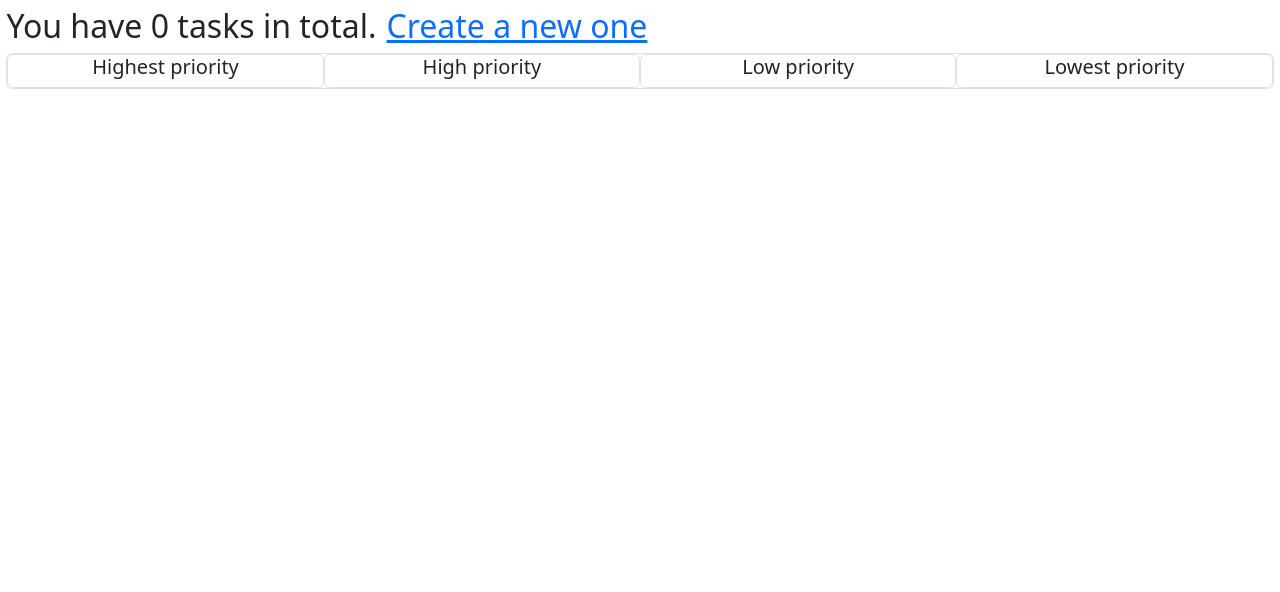
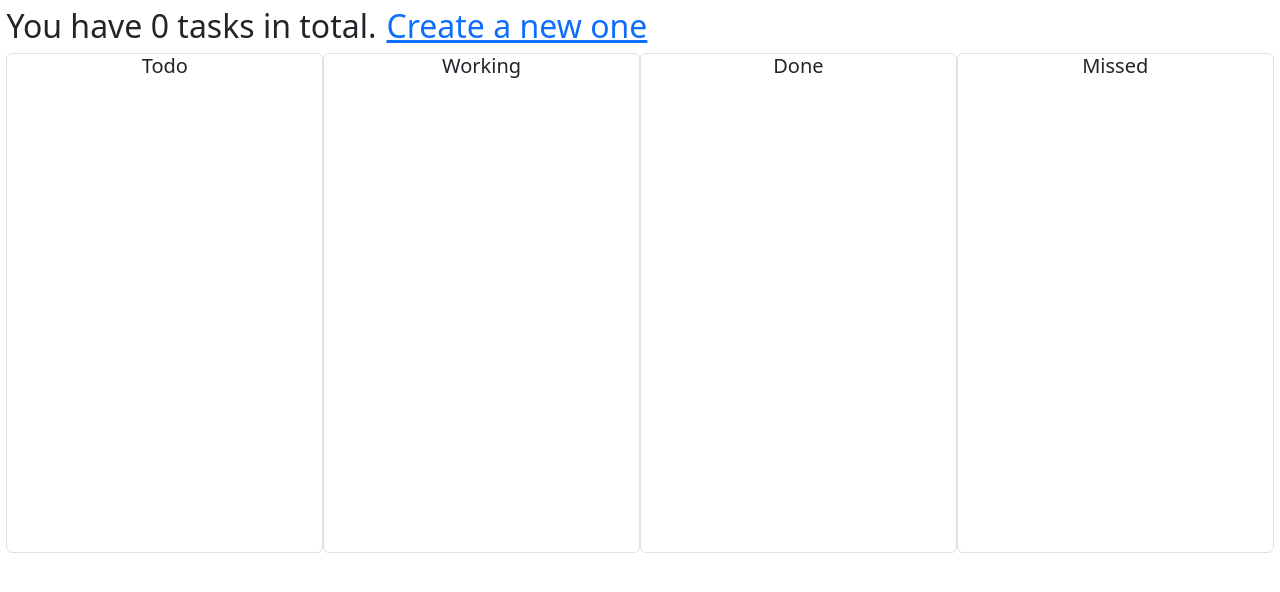
Before and after one commit to fyryrfdhdgrtyc/inakettle, a PHP site: page / in a window 1280 px wide. Shown: the part 62-654 px from the top of the page. Run offline with PHP 8.4, Linux system fonts and the light colour scheme; the visitor is signed in with stand-in values (Sample User, id 1); data comes from the database, SQL or seed files in the repository; both versions use the stored data as it was after the commit.

Commit message:
Изменена логика отображения задач, изменено переключение статуса

```diff
--- a/index.php
+++ b/index.php
@@ -22,17 +22,17 @@ error_reporting(E_ALL);
     $taskscount = $taskscountquery->execute();
     $tcount = $taskscount->fetchArray(SQLITE3_ASSOC);
 
-    $tasksinfoquery = $db->prepare("select id, name, description, status, createdat, priority, tuid, deadline from Task where tuid = :uid");
+    $tasksinfoquery = $db->prepare("select id, name, description, status, createdat, priority, tuid, deadline from Task where tuid = :uid order by priority desc");
     $tasksinfoquery->bindValue(":uid", $uid, SQLITE3_INTEGER);
 
     $tasksinforaw = $tasksinfoquery->execute();
 
     $time = (int)date('H');
 
-    $statuschangequery = $db->prepare('update Task set status = "missed" where id = :id');
+    $statuschangequery = $db->prepare('update Task set status = 4 where id = :id');
 
     while ($task = $tasksinforaw->fetchArray(SQLITE3_ASSOC)):
-        if (date($task['deadline']) < date("Y-m-d") && $task['status'] != "done"){
+        if (date($task['deadline']) < date("Y-m-d") && $task['status'] != 3){
             $statuschangequery->bindValue(":id", $task["id"], SQLITE3_INTEGER);
             $statuschangequery->execute();
         }
@@ -47,6 +47,8 @@ error_reporting(E_ALL);
     <meta charset="UTF-8">
     <meta name="viewport" content="width=device-width, initial-scale=1.0">
     <link href="https://cdn.jsdelivr.net/npm/bootstrap@5.3.8/dist/css/bootstrap.min.css" rel="stylesheet" integrity="sha384-sRIl4kxILFvY47J16cr9ZwB07vP4J8+LH7qKQnuqkuIAvNWLzeN8tE5YBujZqJLB" crossorigin="anonymous">
+    <link rel="stylesheet" href="https://cdnjs.cloudflare.com/ajax/libs/font-awesome/7.3.1/css/all.min.css">
+
     <title>Your tasks</title>
 </head>
 <body>
@@ -108,7 +110,7 @@ error_reporting(E_ALL);
                                     <div class="d-flex justify-content-between">
                                         <label for="range1" class="form-label">Priority</label>
                                         <div class="form-range">
-                                        <input type="range" class="form-range-input" id="range1" min="1" max="4" step="1" name="priority" valuekkk="1">
+                                        <input type="range" class="form-range-input" id="range1" min="1" max="3" step="1" name="priority" value="3">
                                         </div>
                                     </div>
 
@@ -126,29 +128,38 @@ error_reporting(E_ALL);
     </div>
 
 
-    <div class="border rounded d-flex" >
-        <div class="border rounded d-flex flex-column align-items-center" style="width: 25%;" ><h5 style="text-align: center;">Highest priority</h5>
+    <div class="d-flex justify-content-center">
+        <div class="border rounded d-flex flex-column align-items-center" style="width: 25%; min-height: 500px" data-status="todo"><h5 style="text-align: center;">Todo</h5>
             <?php
 
                 while ($task = $tasksinforaw->fetchArray(SQLITE3_ASSOC)):
                 ?>
-                <?php if($task['priority'] == 4):?>
-                    <div class="card" style="margin: 2%; width: 98%">
+                <?php
+                if($task['status'] == 1):?>
+                    <div class="card" style="margin: 2%; width: 98%" draggable="true"  data-id="<?php echo htmlspecialchars($task['id']); ?>" style="margin: 2%; width: 96%; cursor: grab;">
                         <div class="card-body">
 
                             <div class="d-flex align-items-center" style="gap: 5px;">
                                 <h3 class="card-title text-truncate d-block"><?php echo $task['name']?></h3>
-                                <span class="badge <?php  if($task['status'] == 'todo'){echo "badge text-bg-primary";}elseif($task['status'] == 'done'){echo "badge text-bg-success";}elseif($task['status'] == 'missed'){echo "badge text-bg-danger";}?>"><?php echo $task['status']?></span>
+                                <span class="badge <?php  if($task['priority'] == 1){echo "badge text-bg-primary";}elseif($task['priority'] == 2){echo "badge text-bg-success";}elseif($task['priority'] == 3){echo "badge text-bg-danger";}?>"><?php if($task['priority'] == 1){echo "low";} elseif($task['priority'] == 2){echo "medium";} elseif($task['priority'] == 3){echo "high";}?></span>
 
 
                             </div>
                             <p class="card-subtitle" style="color: grey"><?php echo "since ",  $task['createdat']?></p>
                             <p class="card-subtitle" style="color: grey"><?php echo "until ", htmlspecialchars((string)$task['deadline']); ?></p>
                             <p class="card-text"><?php echo $task['description']?></p>
-                            <div class="btn-group justify-content-between" style="width: 100%">
+                            <div class="d-flex justify-content-between align-items-center" style="width: 100%">
                                 <form action="removetask.php" method="post"><button type="submit" class="nav-link active" name="tid" value=<?php echo htmlspecialchars($task['id']); ?> style="color: red;">remove</button></form>
-                                <form action="statuschange.php" method="post"><button type="submit" class="nav-link active" name="tid" value=<?php echo htmlspecialchars($task['id']); ?> style="color: <?php  if($task['status'] == 'todo'){echo "green";}elseif($task['status'] == 'done'){echo "rgb(0, 137, 255)";}?>">toggle</button></form>
+                                <form action="statuschange.php" method="post">
+                                    <div class="rounded-pill btn-group" role="group">
+                                        <input type="hidden" name="tid" value="<?php echo $task['id']?>">
+                                        <button type="submit" class="btn btn-outline-primary rounded-start" name="action" value="down"><i class="fa fa-arrow-left" aria-hidden="true"></i></button>
+                                        <button type="submit" class="btn btn-outline-primary roundad-end" name="action" value="up"><i class="fa fa-arrow-right" aria-hidden="true"></i></button>
+                                    </div>
+                                </form>
                             </div>
+
+
 
                         </div>
                 </div>
@@ -156,28 +167,37 @@ error_reporting(E_ALL);
             <?php endwhile; ?>
         </div>
 
-                <div class="border rounded d-flex flex-column align-items-center" style="width: 25%;" ><h5 style="text-align: center;">High priority</h5>
+         <div class="border rounded d-flex flex-column align-items-center" style="width: 25%; height = 100%;" ><h5 style="text-align: center;">Working</h5>
             <?php
 
-                while ($task = $tasksinforaw->fetchArray(SQLITE3_ASSOC)):
+            while ($task = $tasksinforaw->fetchArray(SQLITE3_ASSOC)):
                 ?>
-                <?php if($task['priority'] == 3):?>
-                    <div class="card" style="margin: 2%; width: 98%">
+                <?php
+                if($task['status'] == 2):?>
+                    <div class="card" style="margin: 2%; width: 98%" draggable="true"  data-id="<?php echo htmlspecialchars($task['id']); ?>" style="margin: 2%; width: 96%; cursor: grab;">
                         <div class="card-body">
 
                             <div class="d-flex align-items-center" style="gap: 5px;">
                                 <h3 class="card-title text-truncate d-block"><?php echo $task['name']?></h3>
-                                <span class="badge <?php  if($task['status'] == 'todo'){echo "badge text-bg-primary";}elseif($task['status'] == 'done'){echo "badge text-bg-success";}elseif($task['status'] == 'missed'){echo "badge text-bg-danger";}?>"><?php echo $task['status']?></span>
+                                <span class="badge <?php  if($task['priority'] == 1){echo "badge text-bg-primary";}elseif($task['priority'] == 2){echo "badge text-bg-success";}elseif($task['priority'] == 3){echo "badge text-bg-danger";}?>"><?php if($task['priority'] == 1){echo "low";} elseif($task['priority'] == 2){echo "medium";} elseif($task['priority'] == 3){echo "high";}?></span>
 
 
                             </div>
                             <p class="card-subtitle" style="color: grey"><?php echo "since ",  $task['createdat']?></p>
                             <p class="card-subtitle" style="color: grey"><?php echo "until ", htmlspecialchars((string)$task['deadline']); ?></p>
                             <p class="card-text"><?php echo $task['description']?></p>
-                            <div class="btn-group justify-content-between" style="width: 100%">
+                            <div class="d-flex justify-content-between align-items-center" style="width: 100%">
                                 <form action="removetask.php" method="post"><button type="submit" class="nav-link active" name="tid" value=<?php echo htmlspecialchars($task['id']); ?> style="color: red;">remove</button></form>
-                                <form action="statuschange.php" method="post"><button type="submit" class="nav-link active" name="tid" value=<?php echo htmlspecialchars($task['id']); ?> style="color: <?php  if($task['status'] == 'todo'){echo "green";}elseif($task['status'] == 'done'){echo "rgb(0, 137, 255)";}?>">toggle</button></form>
+                                <form action="statuschange.php" method="post">
+                                    <div class="rounded-pill btn-group" role="group">
+                                        <input type="hidden" name="tid" value="<?php echo $task['id']?>">
+                                        <button type="submit" class="btn btn-outline-primary rounded-start" name="action" value="down"><i class="fa fa-arrow-left" aria-hidden="true"></i></button>
+                                        <button type="submit" class="btn btn-outline-primary roundad-end" name="action" value="up"><i class="fa fa-arrow-right" aria-hidden="true"></i></button>
+                                    </div>
+                                </form>
                             </div>
+
+
 
                         </div>
                 </div>
@@ -185,28 +205,37 @@ error_reporting(E_ALL);
             <?php endwhile; ?>
         </div>
 
-                <div class="border rounded d-flex flex-column align-items-center" style="width: 25%;" ><h5 style="text-align: center;">Low priority</h5>
+            <div class="border rounded d-flex flex-column align-items-center" style="width: 25%; height = 100%;" ><h5 style="text-align: center;">Done</h5>
             <?php
 
                 while ($task = $tasksinforaw->fetchArray(SQLITE3_ASSOC)):
                 ?>
-                <?php if($task['priority'] == 2):?>
-                    <div class="card" style="margin: 2%; width: 98%">
+                <?php
+                if($task['status'] == 3):?>
+                    <div class="card" style="margin: 2%; width: 98%" draggable="true"  data-id="<?php echo htmlspecialchars($task['id']); ?>" style="margin: 2%; width: 96%; cursor: grab;">
                         <div class="card-body">
 
                             <div class="d-flex align-items-center" style="gap: 5px;">
                                 <h3 class="card-title text-truncate d-block"><?php echo $task['name']?></h3>
-                                <span class="badge <?php  if($task['status'] == 'todo'){echo "badge text-bg-primary";}elseif($task['status'] == 'done'){echo "badge text-bg-success";}elseif($task['status'] == 'missed'){echo "badge text-bg-danger";}?>"><?php echo $task['status']?></span>
+                                <span class="badge <?php  if($task['priority'] == 1){echo "badge text-bg-primary";}elseif($task['priority'] == 2){echo "badge text-bg-success";}elseif($task['priority'] == 3){echo "badge text-bg-danger";}?>"><?php if($task['priority'] == 1){echo "low";} elseif($task['priority'] == 2){echo "medium";} elseif($task['priority'] == 3){echo "high";}?></span>
 
 
                             </div>
                             <p class="card-subtitle" style="color: grey"><?php echo "since ",  $task['createdat']?></p>
                             <p class="card-subtitle" style="color: grey"><?php echo "until ", htmlspecialchars((string)$task['deadline']); ?></p>
                             <p class="card-text"><?php echo $task['description']?></p>
-                            <div class="btn-group justify-content-between" style="width: 100%">
+                            <div class="d-flex justify-content-between align-items-center" style="width: 100%">
                                 <form action="removetask.php" method="post"><button type="submit" class="nav-link active" name="tid" value=<?php echo htmlspecialchars($task['id']); ?> style="color: red;">remove</button></form>
-                                <form action="statuschange.php" method="post"><button type="submit" class="nav-link active" name="tid" value=<?php echo htmlspecialchars($task['id']); ?> style="color: <?php  if($task['status'] == 'todo'){echo "green";}elseif($task['status'] == 'done'){echo "rgb(0, 137, 255)";}?>">toggle</button></form>
+                                <form action="statuschange.php" method="post">
+                                    <div class="rounded-pill btn-group" role="group">
+                                        <input type="hidden" name="tid" value="<?php echo $task['id']?>">
+                                        <button type="submit" class="btn btn-outline-primary rounded-start" name="action" value="down"><i class="fa fa-arrow-left" aria-hidden="true"></i></button>
+                                        <button type="submit" class="btn btn-outline-primary roundad-end" name="action" value="up"><i class="fa fa-arrow-right" aria-hidden="true"></i></button>
+                                    </div>
+                                </form>
                             </div>
+
+
 
                         </div>
                 </div>
@@ -214,28 +243,30 @@ error_reporting(E_ALL);
             <?php endwhile; ?>
         </div>
 
-                <div class="border rounded d-flex flex-column align-items-center" style="width: 25%;" ><h5 style="text-align: center;">Lowest priority</h5>
+        <div class="border rounded d-flex flex-column align-items-center" style="width: 25%; min-height: 500px" data-status="todo"><h5 style="text-align: center;">Missed</h5>
             <?php
 
                 while ($task = $tasksinforaw->fetchArray(SQLITE3_ASSOC)):
                 ?>
-                <?php if($task['priority'] == 1):?>
-                    <div class="card" style="margin: 2%; width: 98%">
+                <?php
+                if($task['status'] == 4):?>
+                    <div class="card" style="margin: 2%; width: 98%" draggable="true"  data-id="<?php echo htmlspecialchars($task['id']); ?>" style="margin: 2%; width: 96%; cursor: grab;">
                         <div class="card-body">
 
                             <div class="d-flex align-items-center" style="gap: 5px;">
                                 <h3 class="card-title text-truncate d-block"><?php echo $task['name']?></h3>
-                                <span class="badge <?php  if($task['status'] == 'todo'){echo "badge text-bg-primary";}elseif($task['status'] == 'done'){echo "badge text-bg-success";}elseif($task['status'] == 'missed'){echo "badge text-bg-danger";}?>"><?php echo $task['status']?></span>
+                                <span class="badge <?php  if($task['priority'] == 1){echo "badge text-bg-primary";}elseif($task['priority'] == 2){echo "badge text-bg-success";}elseif($task['priority'] == 3){echo "badge text-bg-danger";}?>"><?php if($task['priority'] == 1){echo "low";} elseif($task['priority'] == 2){echo "medium";} elseif($task['priority'] == 3){echo "high";}?></span>
 
 
                             </div>
                             <p class="card-subtitle" style="color: grey"><?php echo "since ",  $task['createdat']?></p>
                             <p class="card-subtitle" style="color: grey"><?php echo "until ", htmlspecialchars((string)$task['deadline']); ?></p>
                             <p class="card-text"><?php echo $task['description']?></p>
-                            <div class="btn-group justify-content-between" style="width: 100%">
+                            <div class="d-flex justify-content-between align-items-center" style="width: 100%">
                                 <form action="removetask.php" method="post"><button type="submit" class="nav-link active" name="tid" value=<?php echo htmlspecialchars($task['id']); ?> style="color: red;">remove</button></form>
-                                <form action="statuschange.php" method="post"><button type="submit" class="nav-link active" name="tid" value=<?php echo htmlspecialchars($task['id']); ?> style="color: <?php  if($task['status'] == 'todo'){echo "green";}elseif($task['status'] == 'done'){echo "rgb(0, 137, 255)";}?>">toggle</button></form>
                             </div>
+
+
 
                         </div>
                 </div>
@@ -243,7 +274,10 @@ error_reporting(E_ALL);
             <?php endwhile; ?>
         </div>
 
+
     </div>
+
+
 
     </main>
 
--- a/newtask.php
+++ b/newtask.php
@@ -16,12 +16,14 @@
     $dl = $_POST['deadline'];
 
 
-    $stmt = $db->prepare('insert into Task(name, description, tuid, priority, deadline) values(:name, :desc, :tuid, :priority, :deadline)');
+
+    $stmt = $db->prepare('insert into Task(name, description, tuid, priority, deadline, status) values(:name, :desc, :tuid, :priority, :deadline, :status)');
     $stmt->bindValue(':name', $name, SQLITE3_TEXT);
     $stmt->bindValue(':desc', $desc, SQLITE3_TEXT);
     $stmt->bindValue(':tuid', $uid, SQLITE3_INTEGER);
     $stmt->bindValue(':priority', $priority, SQLITE3_INTEGER);
     $stmt->bindValue(':deadline', $dl, SQLITE3_TEXT);
+    $stmt->bindValue(':status', 1, SQLITE3_INTEGER);
 
     if($stmt->execute()){
         header('Location: /index.php');
```
Also changed, not shown: statuschange.php (+15 -4 lines), inakettle.db.
